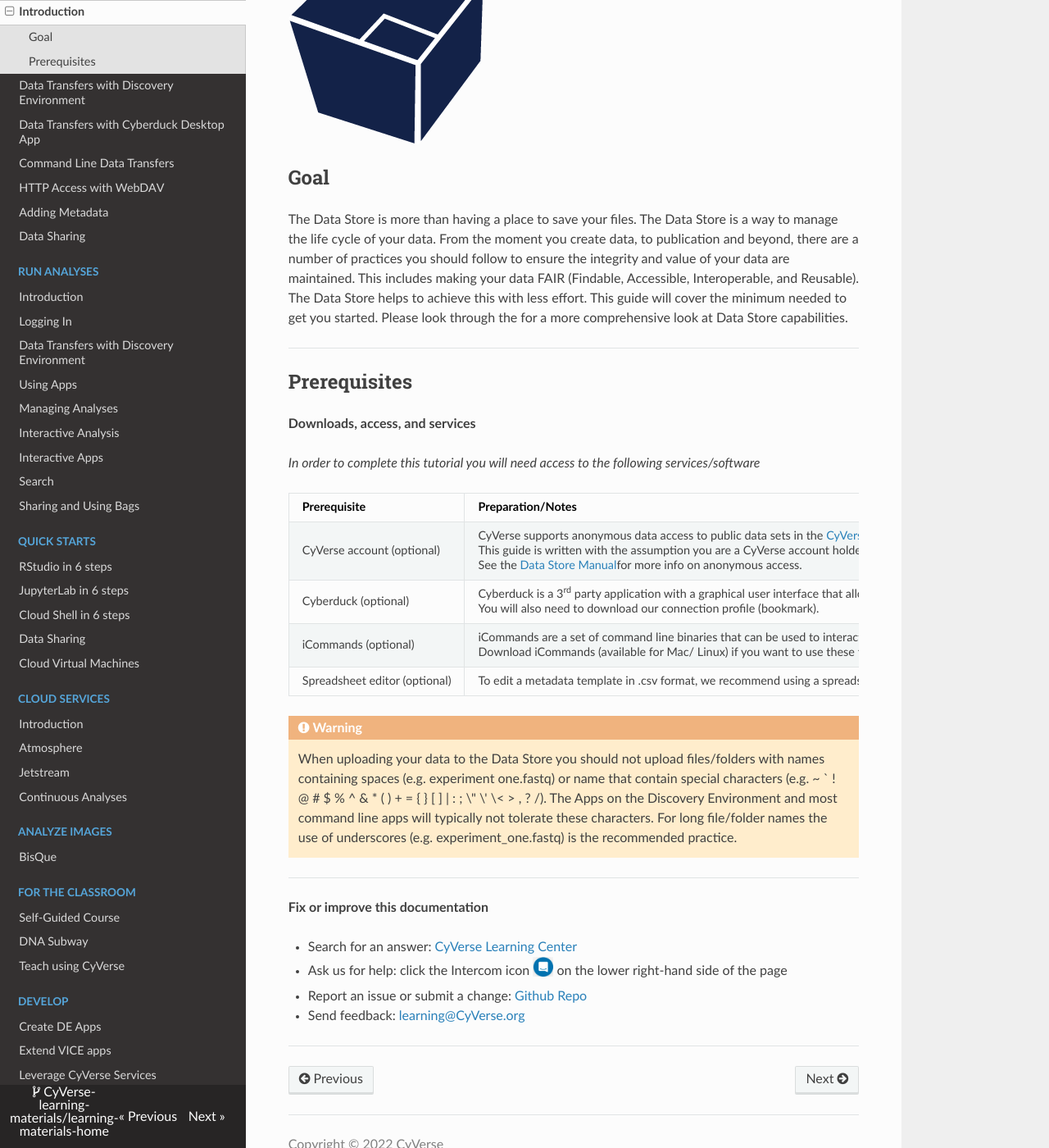
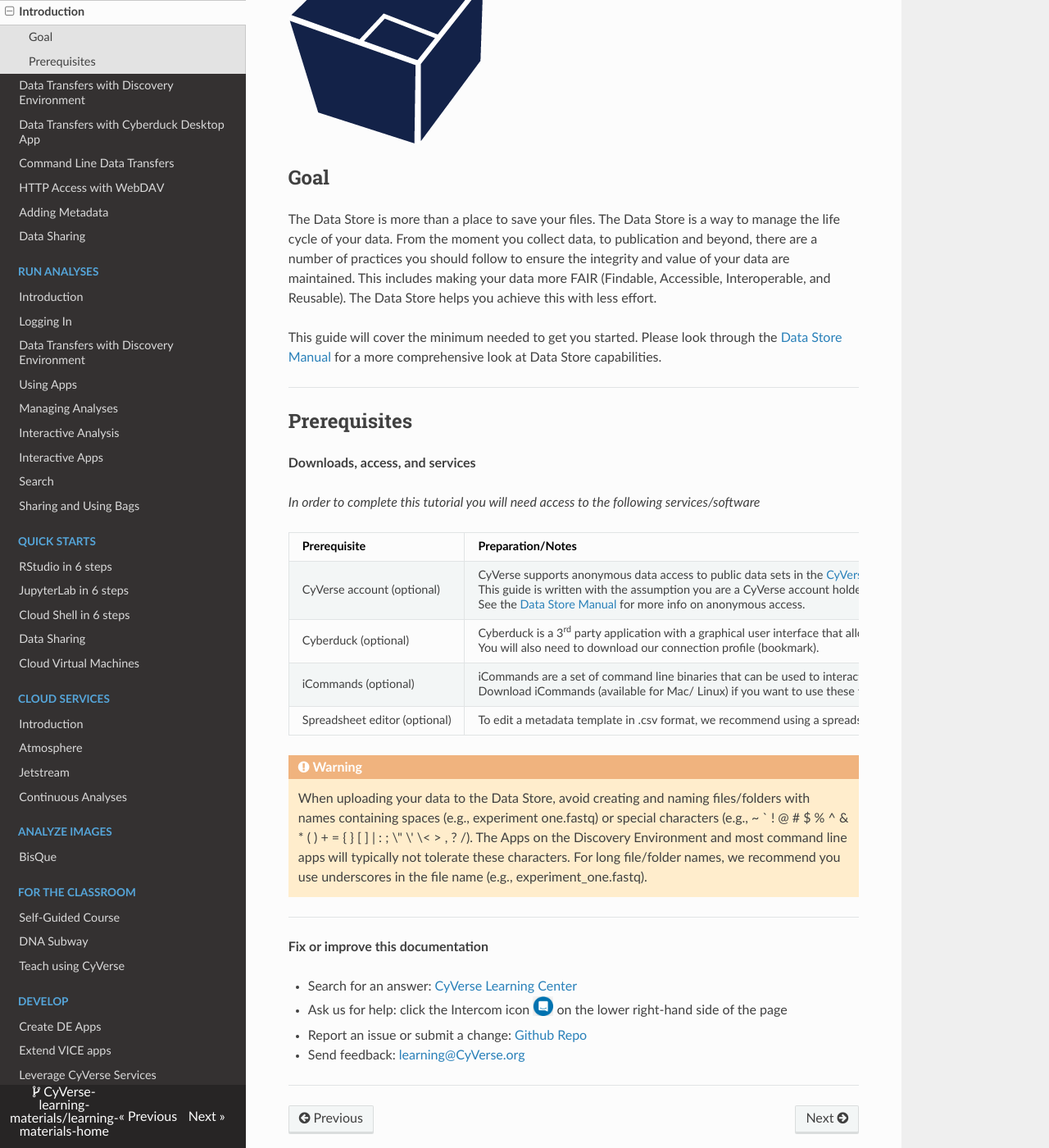
Before and after one commit to CyVerse-learning-materials/learning-materials-home, an MkDocs documentation site: the page built from docs/ds/intro.md, in a window 1280 px wide and 1400 px high, scrolled down 319 px. Shown: the whole window at 82% size. Built offline with MkDocs 1.6.1, drawn with Linux system fonts in a browser that asks for light colours; nearby versions of some CDN libraries; a script that is not in the unit is left out.

Commit message:
Word+punc edits, add link for DS Manual

```diff
--- a/docs/ds/intro.md
+++ b/docs/ds/intro.md
@@ -4,15 +4,16 @@
 
 ## Goal
 
-The Data Store is more than having a place to save your files. The Data
+The Data Store is more than a place to save your files. The Data
 Store is a way to manage the life cycle of your data. From the moment
-you create data, to publication and beyond, there are a number of
+you collect data, to publication and beyond, there are a number of
 practices you should follow to ensure the integrity and value of your
-data are maintained. This includes making your data FAIR (Findable,
-Accessible, Interoperable, and Reusable). The Data Store helps to
-achieve this with less effort. This guide will cover the minimum needed
-to get you started. Please look through the for a more comprehensive
-look at Data Store capabilities.
+data are maintained. This includes making your data more FAIR (Findable,
+Accessible, Interoperable, and Reusable). The Data Store helps you
+achieve this with less effort.
+
+This guide will cover the minimum needed
+to get you started. Please look through the [Data Store Manual](https://cyverse.atlassian.net/wiki/spaces/DS/overview) for a more comprehensive look at Data Store capabilities.
 
 ------------------------------------------------------------------------
 
@@ -26,20 +27,20 @@
 
 | Prerequisite | Preparation/Notes | Link/Download |
 | --- | --- | --- |
-| CyVerse account (optional) | CyVerse supports anonymous data access to public data sets in the [CyVerse Data Commons](https://datacommons.cyverse.org/). <br> This guide is written with the assumption you are a CyVerse account holder. <br> See the [Data Store Manual](https://cyverse.atlassian.net/wiki/spaces/DS/overview)for more info on anonymous access. |  Register |
+| CyVerse account (optional) | CyVerse supports anonymous data access to public data sets in the [CyVerse Data Commons](https://datacommons.cyverse.org/). <br> This guide is written with the assumption you are a CyVerse account holder. <br> See the [Data Store Manual](https://cyverse.atlassian.net/wiki/spaces/DS/overview) for more info on anonymous access. |  Register |
 | Cyberduck (optional) |  Cyberduck is a 3rd party application with a graphical user interface that allows you to easily upload and download data (available for Mac /PC). <br> You will also need to download our connection profile (bookmark). | - [Cyberduck Website](https://cyberduck.io/download/) <br> - [Cyberduck connection profile](https://cyverse.atlassian.net/wiki/download/attachments/241869843/CyVerseDataStore.cyberduckprofile?version=1&modificationDate=1568640173000&cacheVersion=1&api=v2) |
 |iCommands (optional) | iCommands are a set of command line binaries that can be used to interact with the Data Store. <br> Download iCommands (available for Mac/ Linux) if you want to use these functionalities. | - [iCommands (for Mac)](https://cyverse.atlassian.net/wiki/download/attachments/241869823/cyverse-icommands-4.1.9.pkg?version=3&modificationDate=1472820029000&cacheVersion=1&api=v2) <br> - [iCommands (for Linux; see iCommands CLI)](https://irods.org/download/) |
 | Spreadsheet editor (optional) | To edit a metadata template in .csv format, we recommend using a spreadsheet editor such as Microsoft Excel or LibreOffice Calc. | Free [LibreOffice](https://www.libreoffice.org/) |
 
 !!! Warning
 
-    When uploading your data to the Data Store you should not upload
-    files/folders with names containing spaces (e.g. experiment one.fastq)
-    or name that contain special characters (e.g. \~ \` ! @ \# \$ % \^ & \*
+    When uploading your data to the Data Store, avoid creating and naming
+    files/folders with names containing spaces (e.g., experiment one.fastq)
+    or special characters (e.g., \~ \` ! @ \# \$ % \^ & \*
     ( ) + = { } \[ \] \| : ; \" \' \< \> , ? /). The Apps on the Discovery
     Environment and most command line apps will typically not tolerate these
-    characters. For long file/folder names the use of underscores (e.g.
-    experiment_one.fastq) is the recommended practice.
+    characters. For long file/folder names, we recommend you use underscores in the file name (e.g.,
+    experiment_one.fastq).
 
 ------------------------------------------------------------------------
 
```
